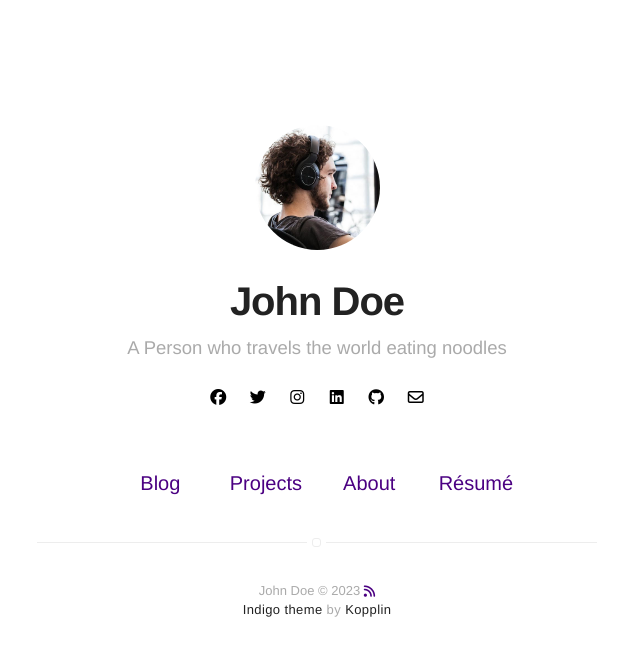
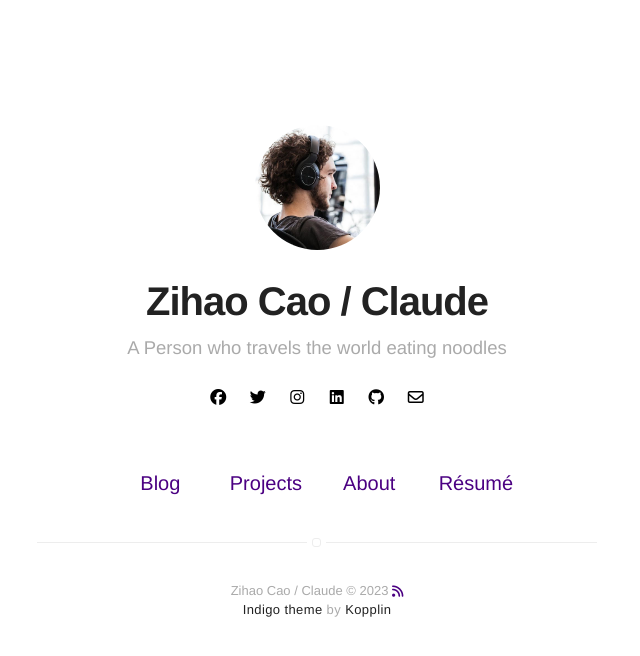
Before and after one commit to claude0318/claude0318.github.io, a Jekyll site: the page built from index.html, in a window 1280 px wide. Shown: the top 656 px of the page, without its empty margins (323-963 px from the left). Built offline with Jekyll 4.4.1, drawn with Linux system fonts in a browser that asks for light colours; nearby versions of some CDN libraries.

Commit message:
Update _config.yml

```diff
--- a/_config.yml
+++ b/_config.yml
@@ -1,5 +1,5 @@
 # main text of home
-title: John Doe
+title: Zihao Cao / Claude
 bio: A Person who travels the world eating noodles
 
 # twitter summary info
```
